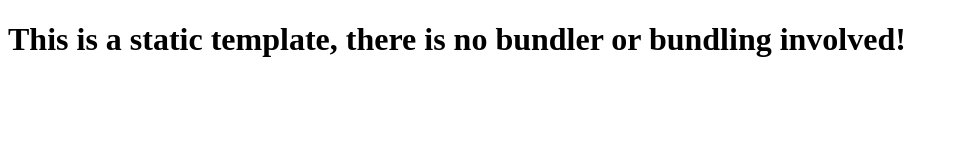
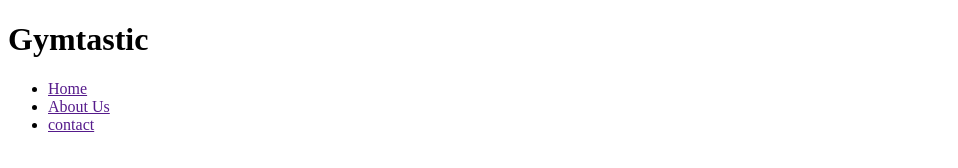
Before and after one commit to duncan0801/boolean-uk-html-gymtastic, a website: page index.html in a window 1280 px wide. Shown: the whole page, without its empty margins (0-958 px from the left). Drawn offline with Linux system fonts and the light colour scheme.

Commit message:
html for navigation bar

```diff
--- a/index.html
+++ b/index.html
@@ -4,7 +4,7 @@
     <meta charset="UTF-8" />
     <meta name="viewport" content="width=device-width, initial-scale=1.0" />
     <meta http-equiv="X-UA-Compatible" content="ie=edge" />
-    <title>Static Template</title>
+    <title>Gymtastic</title>
   </head>
   <body>
     <!-- Today's exercise: Gymtastic
@@ -30,8 +30,19 @@ Add a testimonial section after the follow us part!
 Challenge  2
 Add a second page that link to the about us, and has the same layout and styling
 In this page add the about information, and after create a section that has a row of cards with different gym locations -->
-    <h1>
-      This is a static template, there is no bundler or bundling involved!
-    </h1>
+  <div class="navbar-div">
+    <span>
+    <div class="logodiv">
+      <h1 class="logo">Gymtastic</h1>
+    </div>
+    <nav>
+      <ul>
+        <li class="nav-button" id="home"><a href="">Home</a></li>
+        <li class="nav-button" id="about"><a href="">About Us</a></li>
+        <li class="nav-button" id="contact"><a href="">contact</a></li>
+      </ul>
+    </nav>
+
+  </div>
   </body>
 </html>
```
